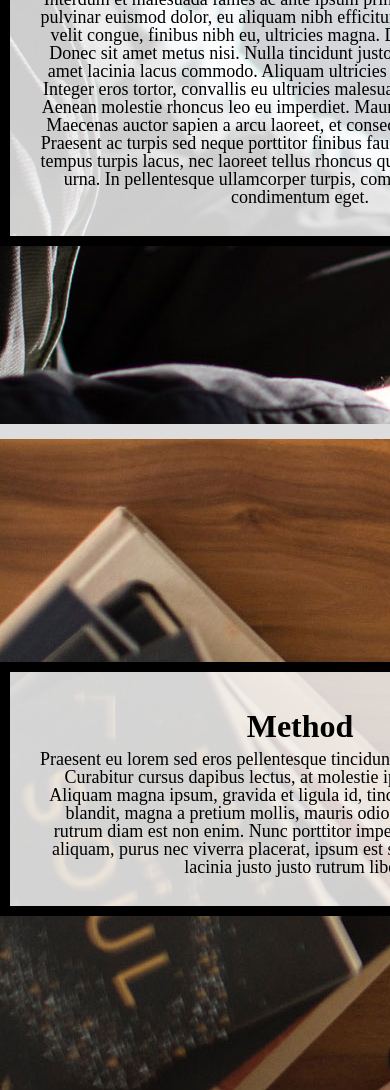
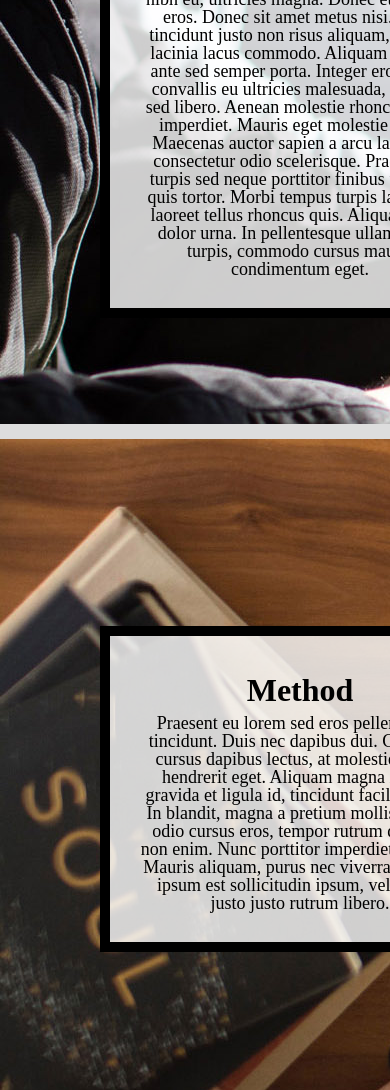
Before and after one commit to gracechang1004/homework_4, a plain HTML site: page index.html in a window 390 px wide. Shown: the part 754-1844 px from the top of the page. Drawn offline with Linux system fonts and the light colour scheme.

Commit message:
fixed mobile version

```diff
--- a/css/style.css
+++ b/css/style.css
@@ -114,7 +114,7 @@ header p{
 }
 .about, .method, .clients, .contact{
   /*Your code here */
-  grid-column: 1 / -1;
+  grid-column: 2 / span 1;
   /* See documentation for mobile view */
 
 }
@@ -131,6 +131,7 @@ header p{
   /*Your code here */
   grid-row: 3 / span 1;
   /* See documentation for mobile view */
+
 }
 
 .method, .method-image{
```
